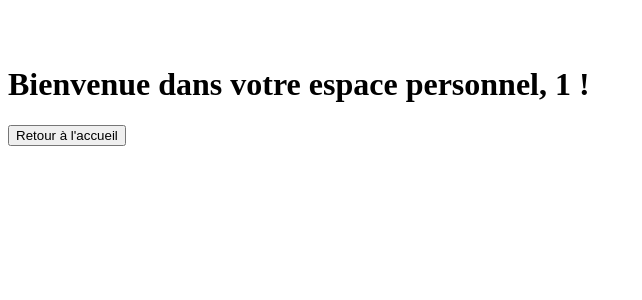
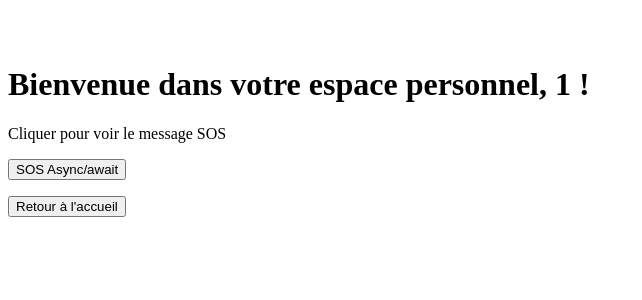
Before and after one commit to SandraLamire/First-project-Angular, an Angular app: page /espace-personnel/1 in a window 1280 px wide. Shown: the top 300 px of the page, without its empty margins (0-642 px from the left). Built offline with nearby package versions, Linux system fonts and the light colour scheme.

Commit message:
TD SOS en async/await

```diff
--- a/src/app/espace-personnel/espace-personnel.component.html
+++ b/src/app/espace-personnel/espace-personnel.component.html
@@ -1,3 +1,11 @@
 <h1>Bienvenue dans votre espace personnel, {{login}} !</h1>
 
-<button (click)="goHome($event)">Retour à l'accueil</button>
+<div>
+    <p>Cliquer pour voir le message SOS</p>
+    <button (click)="sosAsyncAwait()">SOS Async/await</button>
+    <p>{{ message }}</p>
+</div>
+
+<div>
+    <button (click)="goHome($event)">Retour à l'accueil</button>
+</div>
--- a/src/app/espace-personnel/espace-personnel.component.ts
+++ b/src/app/espace-personnel/espace-personnel.component.ts
@@ -1,6 +1,7 @@
 import { Component } from '@angular/core';
 // import du système de route
 import { ActivatedRoute, Router } from '@angular/router';
+
 
 @Component({
   selector: 'app-espace-personnel',
@@ -28,4 +29,34 @@ export class EspacePersonnelComponent {
     $event.preventDefault();
     this.router.navigate(['/']);
   }
+
+  message: string = ''; // Variable de modèle pour stocker le message
+
+  async sosAsyncAwait(): Promise<void> {
+    this.message = '.\n';
+    await this.sleep(1000); // Attendez une seconde
+    this.message += '.\n';
+    await this.sleep(1000); // Attendez une seconde
+    this.message += '.\n';
+    await this.sleep(1000); // Attendez une seconde
+    this.message += '-\n';
+    await this.sleep(1000); // Attendez une seconde
+    this.message += '-\n';
+    await this.sleep(1000); // Attendez une seconde
+    this.message += '-\n';
+    await this.sleep(1000); // Attendez une seconde
+    this.message += '.\n';
+    await this.sleep(1000); // Attendez une seconde
+    this.message += '.\n';
+    await this.sleep(1000); // Attendez une seconde
+    this.message += '.\n';
+    await this.sleep(1000); // Attendez une seconde
+    this.message += '\t STOP';
+  }
+
+  // Fonction pour attendre un certain temps (simule le setTimeout)
+  private sleep(ms: number): Promise<void> {
+    return new Promise((resolve) => setTimeout(resolve, ms));
+  }
+
 }
```
